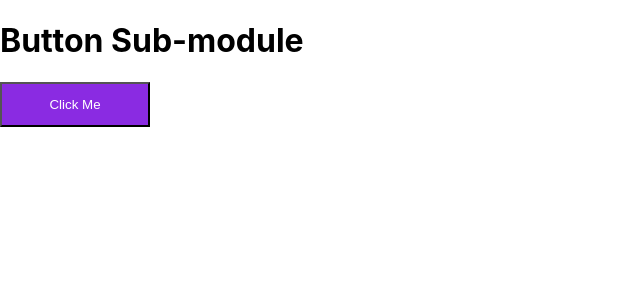
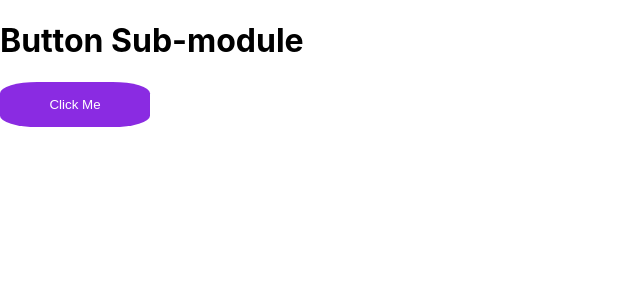
Before and after one commit to esraa-anwar/submodule, a React (Create React App) app: page / in a window 1280 px wide. Shown: the top 300 px of the page, without its empty margins (0-640 px from the left). Built offline with nearby package versions, Linux system fonts and the light colour scheme.

Commit message:
edit btn

```diff
--- a/src/button.css
+++ b/src/button.css
@@ -4,4 +4,6 @@
     width: 150px;
     background-color: blueviolet;
     color: #ffff;
+    border: none;
+    border-radius: 25%;
 }
```
